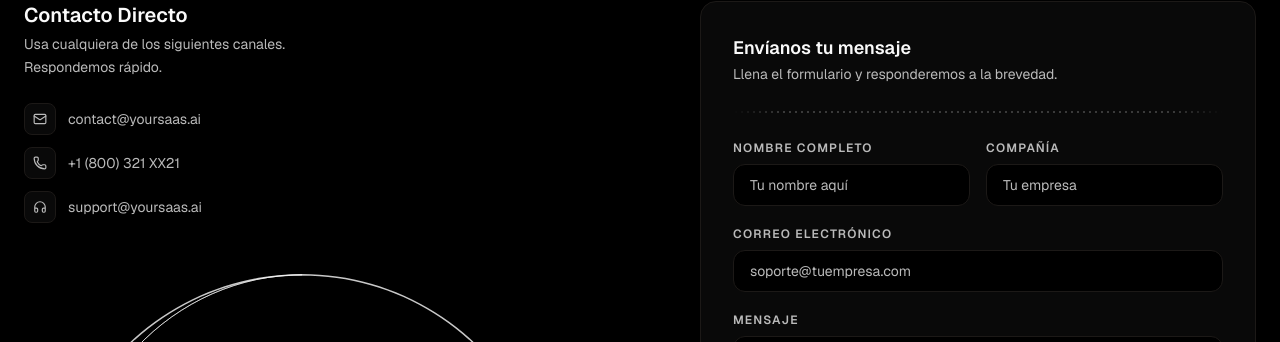
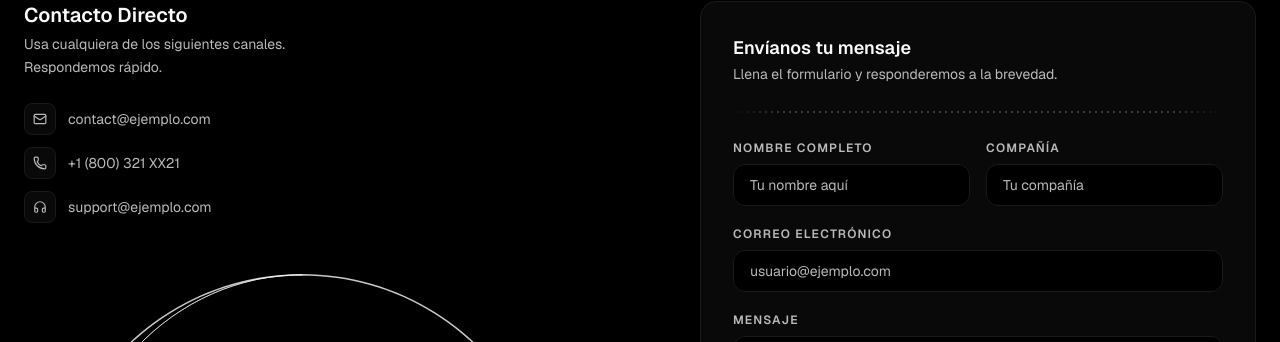
Before and after one commit to EmirPolito/Arcoms-1, a Next.js app: page /contacto in a window 1280 px wide. Shown: the part 227-569 px from the top of the page. Built offline with nearby package versions, Linux system fonts and the light colour scheme; no server answers.

Commit message:
feat: add ContactWithGlobe component with contact form and interactive globe visualization

```diff
--- a/components/contact-with-globe.tsx
+++ b/components/contact-with-globe.tsx
@@ -6,21 +6,24 @@ import { ArrowRight, Mail, Phone, Headphones } from "lucide-react";
 import { Button } from "@/components/ui/button";
 import { SeparatorPro } from "@/components/ui/seperatorpro";
 import dynamic from "next/dynamic";
-const GlobeWireframe = dynamic(() => import("@/components/ui/globe-wireframe"), { ssr: false });
+const GlobeWireframe = dynamic(
+  () => import("@/components/ui/globe-wireframe"),
+  { ssr: false },
+);
 
 const smoothEase = [0.25, 0.1, 0.25, 1] as const;
 
 const CONTACT_LINKS = [
   {
     icon: Mail,
-    label: "contact@yoursaas.ai",
-    href: "mailto:contact@yoursaas.ai",
+    label: "contact@ejemplo.com",
+    href: "mailto:contact@ejemplo.com",
   },
   { icon: Phone, label: "+1 (800) 321 XX21", href: "tel:+18003214321" },
   {
     icon: Headphones,
-    label: "support@yoursaas.ai",
-    href: "mailto:support@yoursaas.ai",
+    label: "support@ejemplo.com",
+    href: "mailto:support@ejemplo.com",
   },
 ];
 
@@ -154,7 +157,7 @@ export default function ContactWithGlobe({
                 </label>
                 <input
                   type="text"
-                  placeholder="Tu empresa"
+                  placeholder="Tu compañía"
                   className="w-full bg-background border border-border rounded-xl px-4 py-2.5 text-sm text-foreground placeholder:text-primary-color-text outline-none focus:border-primary-general focus:ring-2 focus:ring-primary-general/20 transition-all duration-200"
                 />
               </div>
@@ -166,7 +169,7 @@ export default function ContactWithGlobe({
               </label>
               <input
                 type="email"
-                placeholder="soporte@tuempresa.com"
+                placeholder="usuario@ejemplo.com"
                 className="w-full bg-background border border-border rounded-xl px-4 py-2.5 text-sm text-foreground placeholder:text-primary-color-text outline-none focus:border-primary-general focus:ring-2 focus:ring-primary-general/20 transition-all duration-200"
               />
             </div>
```
